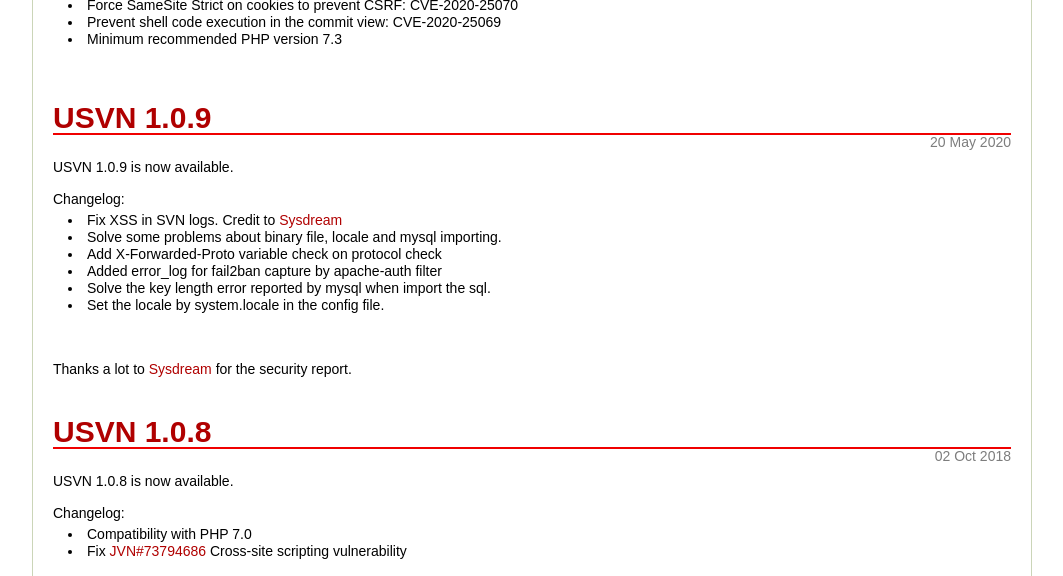
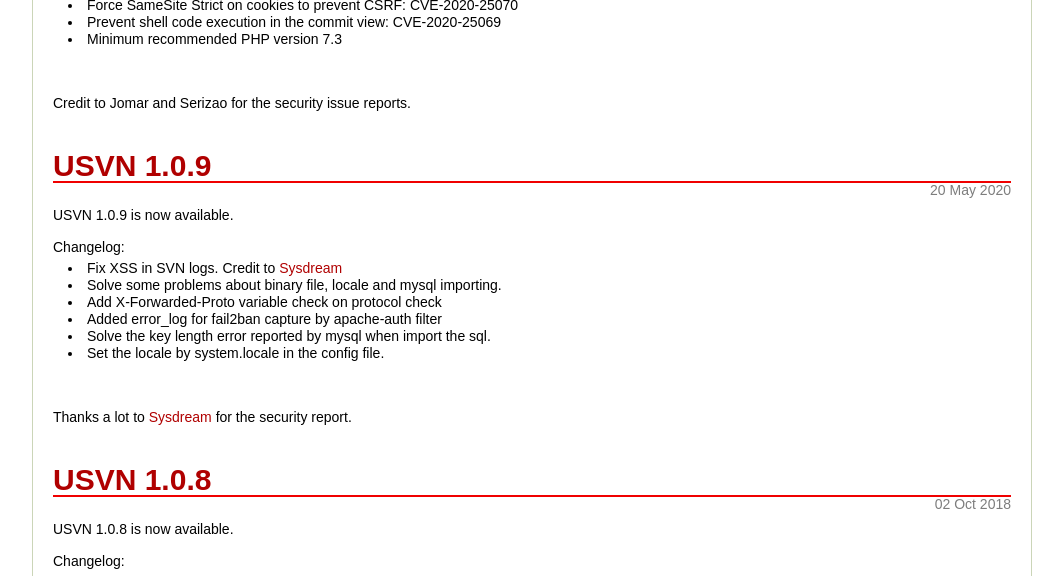
Before and after one commit to usvn/usvn.github.com, a Jekyll site: the page built from news.html, in a window 1280 px wide and 900 px high, cut to the strip 324-900 px from the top of the window. Shown: the whole strip, without its empty margins (108-1171 px from the left). Built offline with Jekyll 4.4.1, drawn with Linux system fonts in a browser that asks for light colours.

Commit message:
Credit for security issues

```diff
--- a/_posts/2020-08-02-usvn-1.0.10.html
+++ b/_posts/2020-08-02-usvn-1.0.10.html
@@ -11,3 +11,6 @@ Changelog:
     <li>Prevent shell code execution in the commit view: CVE-2020-25069</li>
     <li>Minimum recommended PHP version 7.3</li>
 </ul>
+<br>
+<br>
+Credit to Jomar and Serizao for the security issue reports.
```
